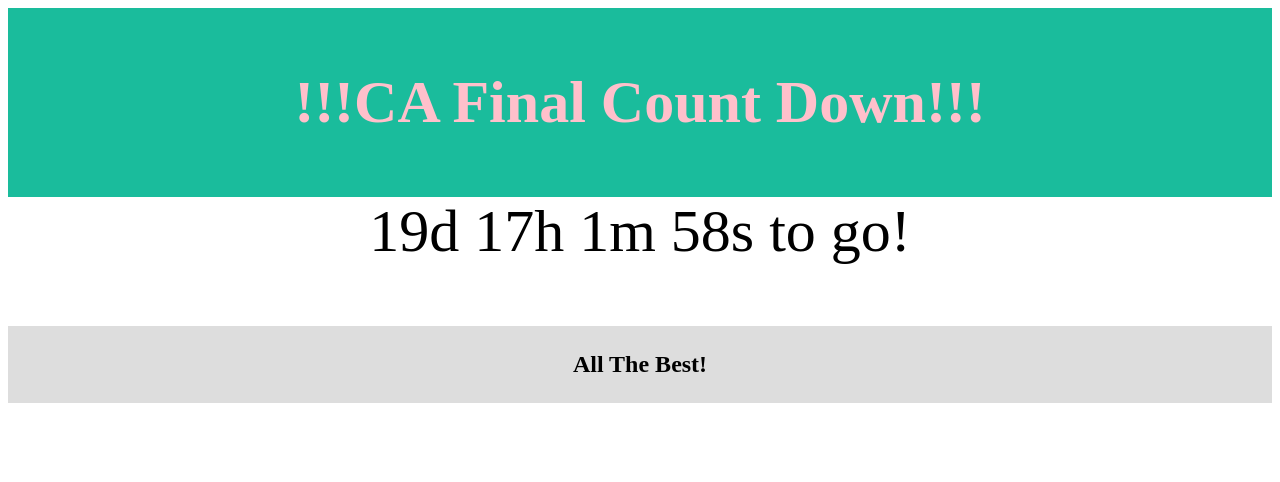
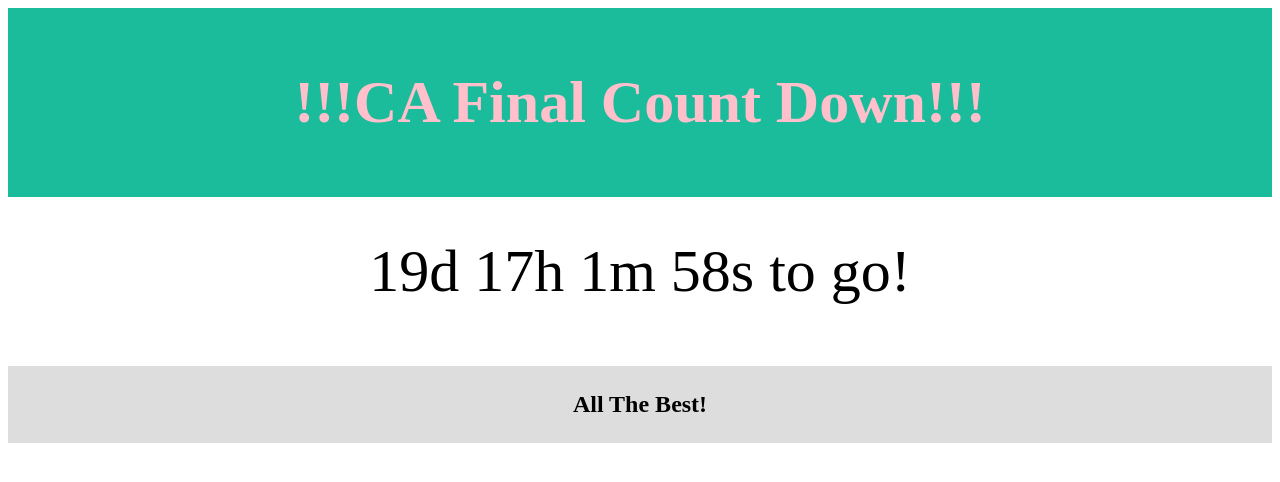
Before and after one commit to dhanrajbhosale/CAFinalCountDown, a plain HTML site: page index.html in a window 1280 px wide. Drawn offline with Linux system fonts and the light colour scheme.

Commit message:
Update index.html

```diff
--- a/index.html
+++ b/index.html
@@ -6,7 +6,7 @@
 p {
   text-align: center;
   font-size: 60px;
-  margin-top: 0px;
+  margin-top: 40px;
 }
 
 .header {
```
